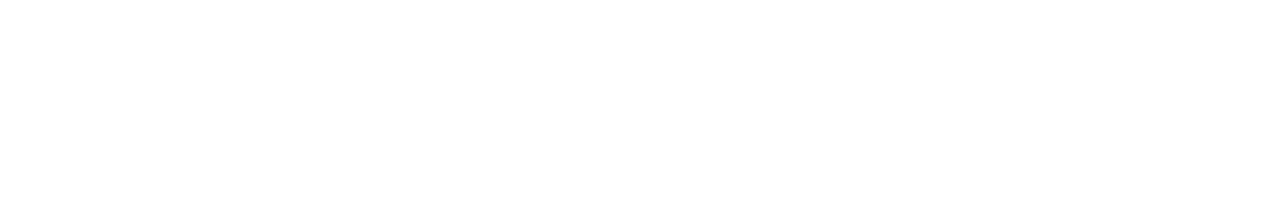
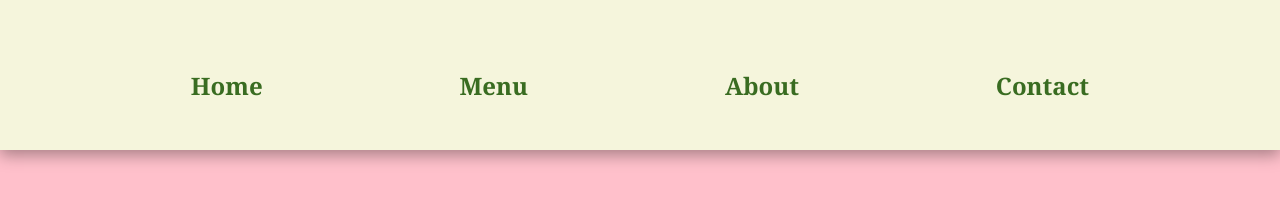
Before and after one commit to ssaigol/restaurant-page, a website built with webpack: page src/template.html in a window 1280 px wide. Built offline with nearby package versions, Linux system fonts and the light colour scheme.

Commit message:
Header layout & basic page styling

```diff
--- a/src/styles.css
+++ b/src/styles.css
@@ -0,0 +1,44 @@
+body, html {
+    margin: 0;
+    padding: 0;
+}
+
+* {
+    /* box-sizing: border-box; */
+}
+
+header {
+    height: 150px;
+    background-color: beige;
+    display: flex;
+    flex-direction: column;
+    justify-content: center;
+    z-index: 2;
+    box-shadow: rgba(0, 0, 0, 0.35) 0px 5px 15px;
+    position: relative;
+}
+
+nav {
+    display: flex;
+    justify-content: space-evenly;
+    margin-top: 20px;
+}
+
+nav > button {
+    font-size: 1.5rem;
+    border: none;
+    background-color: inherit;
+    color: #396c21;
+    font-family: "Georgia";
+    font-weight: 600;
+}
+
+nav > button:hover {
+    color: #f35771;
+    font-size: 1.8rem;
+}
+
+#content {
+    background-color: #ffc0cb;
+    height: calc(100vh - 150px);
+}
--- a/src/template.html
+++ b/src/template.html
@@ -6,6 +6,15 @@
     <title>Restaurant Page</title>
 </head>
 <body>
+    <header>
+        <nav>
+            <button>Home</button>
+            <button>Menu</button>
+            <button>About</button>
+            <button>Contact</button>
+        </nav>
+    </header>
+    <div id="content"></div>
 
 
 </body>
```
